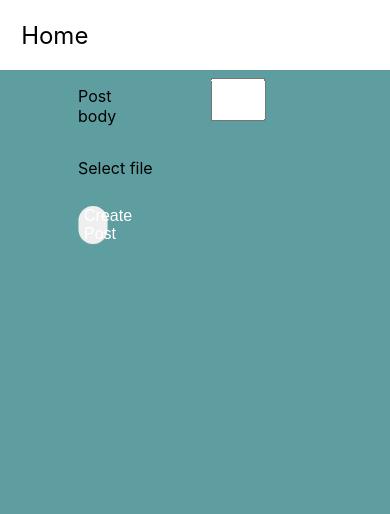
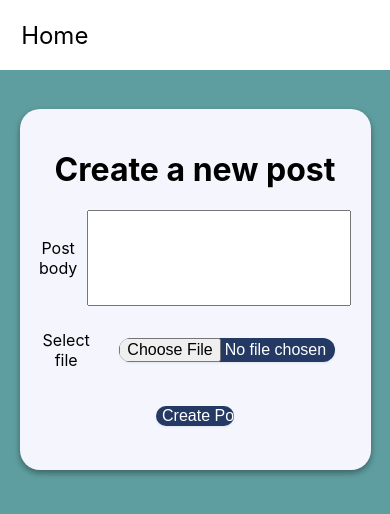
Before and after one commit to mihhailmihhailov/WebDevelopment2022-GroupAP, a plain HTML site: page addPost.html in a window 390 px wide. Drawn offline with Linux system fonts and the light colour scheme.

Commit message:
Added responsive degin to login.html and addPost.html. Also some minor fixes.

```diff
--- a/addPost.html
+++ b/addPost.html
@@ -15,15 +15,18 @@
             </div>
         </header>
         <div class="box">
-            <div class="text-area">
-                <p>Post body</p>
-                <input type="text">
-            </div>
-            <div class="file-area">
-                <p>Select file</p>
-                <input type="file" style="display: none">
-            </div>
-            <button id="submit-button" type="submit">Create Post</button>
+            <h1>Create a new post</h1>
+            <form action="index.html">
+                <div class="postText">
+                    <label for="text-area">Post body</label>
+                    <textarea id="text-area" rows="6" cols="80"></textarea>
+                </div>
+                <div class="postFile">
+                    <label for="fileSelect">Select file</label>
+                    <input type="file" id="fileSelect" class="button" />
+                </div>
+                <input type="submit" id="submit-button" class="button" value="Create Post" />
+            </form>
         </div>
     </div>
 </body>
--- a/logstyle.css
+++ b/logstyle.css
@@ -7,7 +7,6 @@
     background-size: 400%;
     animation: anim 10s infinite alternate;
 }
-
 @keyframes anim {
     0% {
         background-position: left;
@@ -17,25 +16,33 @@
     }
 }
 
+@media screen and (max-width: 767px) {
+    .box {width: 80%; height: 90%}
+
+}
+
+@media screen and (min-width: 768px) {
+    .box {width: 25%; height: 70%}
+}
+
  :root {
     --gradient: linear-gradient(90deg, #8360c3, #2ebf91);
 }
 
 .box {
-        background-color: F4F5FD;
+    background-color: #F4F5FD;
     text-align: center;
     margin: auto;
     margin-top: 10%;
+    margin-bottom: 10%;
     padding: 5%;
-        width: 25%;
-        height: 40%;
     border: 0;
     box-shadow: rgba(0, 0, 0, 0.16) 0px 3px 6px, rgba(0, 0, 0, 0.23) 0px 3px 6px;
     border-radius: 20px;
 }
 
 .logo {
-        background-color: 243963;
+    background-color: #243963;
     box-shadow: rgba(0, 0, 0, 0.16) 0px 3px 6px, rgba(0, 0, 0, 0.23) 0px 3px 6px;
     font-family: sans-serif;
     padding: 1rem;
@@ -46,7 +53,9 @@
     margin: 30px;
 }
 
-
+label {
+    display: block;
+}
 
 input {
     width: 75%;
@@ -60,7 +69,7 @@
 }
 
 input:focus {
-        background-color: ebe8ff;
+    background-color: #ebe8ff;
 }
 
 .password-div {
@@ -70,14 +79,14 @@
 
 .button {
     font-family: "Basier circle", -apple-system, system-ui, "Segoe UI", Roboto, "Helvetica Neue", Arial, "Noto Sans", sans-serif, "Apple Color Emoji", "Segoe UI Emoji", "Segoe UI Symbol", "Noto Color Emoji";
-        background-color: 243963;
+    background-color: #243963;
     border: 0 groove #9FA6CD;
     border-radius: 1.5rem;
     color: white;
     cursor: pointer;
     font-size: 1.1rem;
     line-height: 1;
-        padding: 1.1rem 2rem;
+    padding: 0.7rem 2rem 1.5rem;
     transition: all .1s cubic-bezier(.4, 0, .2, 1);
     box-shadow: 0px 1px 2px rgba(166, 175, 195, 0.25);
     user-select: none;
@@ -88,3 +97,8 @@
     background-color: #1e293b;
     color: #fff;
 }
+
+#forgotPassword {
+    font-size: 10px;
+    padding: 0.5rem 2rem 1rem;
+}
--- a/style.css
+++ b/style.css
@@ -9,6 +9,39 @@ body {
 
 .main {
     padding-top: 70px;
+}
+
+@media screen and (max-width: 767px) {
+    .box {width: 80%; height: 90%}
+    #fileSelect {width: 95%}
+
+}
+
+@media screen and (min-width: 768px) {
+    .box {width: 60%; height: 40%}
+    #fileSelect {width: 40%}
+}
+
+label {
+    display: block;
+    align-self: center;
+    padding-right: 10px;
+}
+
+textarea {
+    display: block;
+}
+
+.box {
+    background-color: #F4F5FD;
+    text-align: center;
+    margin: auto;
+    margin-top: 10%;
+    margin-bottom: 10%;
+    padding: 5%;
+    border: 0;
+    box-shadow: rgba(0, 0, 0, 0.16) 0px 3px 6px, rgba(0, 0, 0, 0.23) 0px 3px 6px;
+    border-radius: 20px;
 }
 
 .header {
@@ -23,50 +56,28 @@ body {
     position: fixed;
 }
 
-.box {
-    width: 50%;
-    height: 50%;
-    transform:  translate(-50%,0%);
-    margin-left: 45%;
-}
-
-.text-area {
+.postText {
     display: flex;
 }
 
-.file-area {
+.postFile {
     display: flex;
 }
 
-.search-box {
-    display: flex;
-    width: 50%;
-    height: 50%;
-    transform:  translate(-50%,0%);
-    margin-left: 45%;
-}
-
-input[type=text]{
-    width: 30%;
-    height: 50%;
-    padding: 12px 20px;
-    margin: 8px 0;
-    box-sizing: border-box;
-    margin-right: 0.5rem;
-    margin-left: 5rem;
-}
-
-#submit-button{
-    width: 15%;
-    background-color: 243963;
+.button{
+    width: 25%;
+    background-color: #243963;
     border: 0 groove #9FA6CD;
     border-radius: 1rem;
     color: white;
     cursor: pointer;
     font-size: 1rem;
     box-shadow: 0px 1px 2px rgba(166, 175, 195, 0.25);
-    margin-top: 0.75rem;
+    margin: 0.75rem 1rem 1.5rem;
+}
 
+#fileSelect {
+    margin: 2rem 1rem 2rem;
 }
 
 .home-add-div {
@@ -157,7 +168,7 @@ input[type=text]{
 .like {
     width: 15%;
     height: 5%;
-    background-color: 243963;
+    background-color: #243963;
     border: 0 groove #9FA6CD;
     border-radius: 1rem;
     color: white;
@@ -184,3 +195,7 @@ input[type=text]{
     display: flex;
     gap: 10px;
 }
+
+textarea {
+    resize: none;
+}
```
Also changed, not shown: index.html (+1 -5 lines), login.html (+8 -8 lines). Lines whose indentation alone changed are shown as unchanged.
